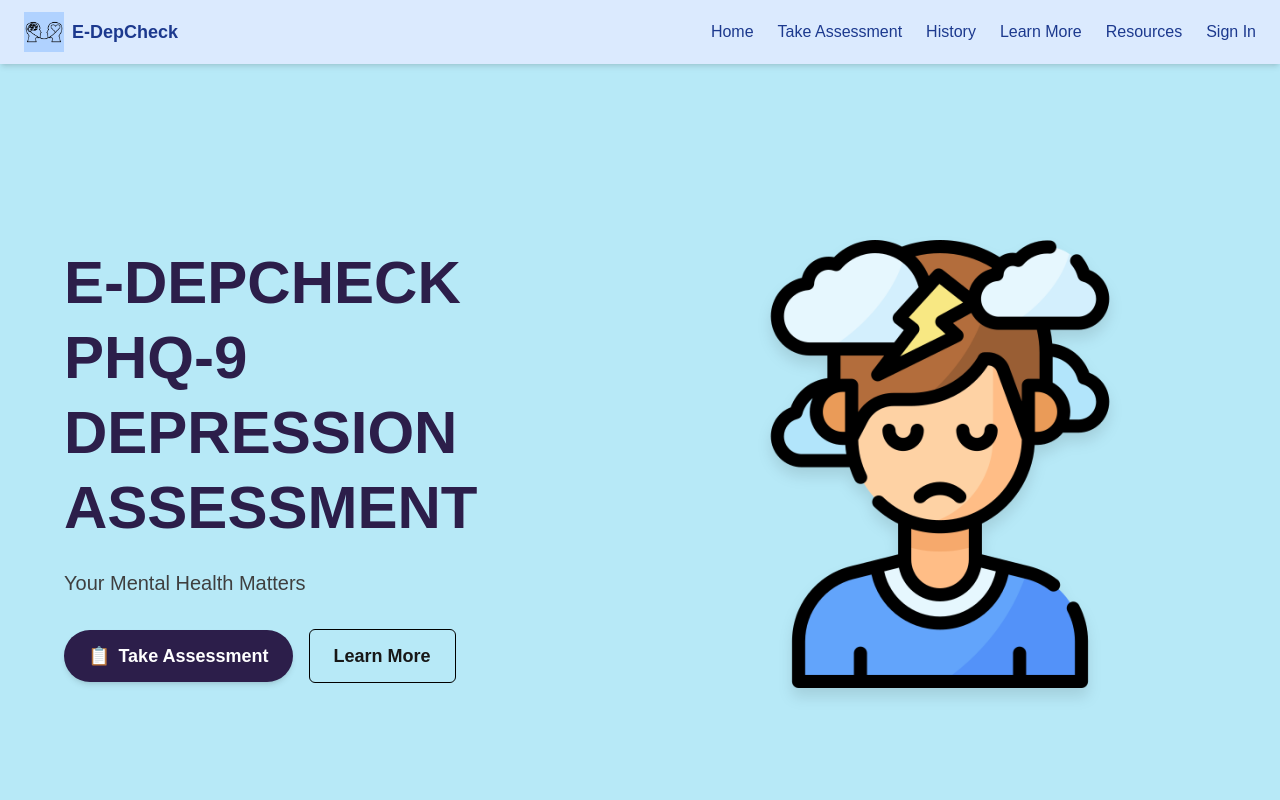
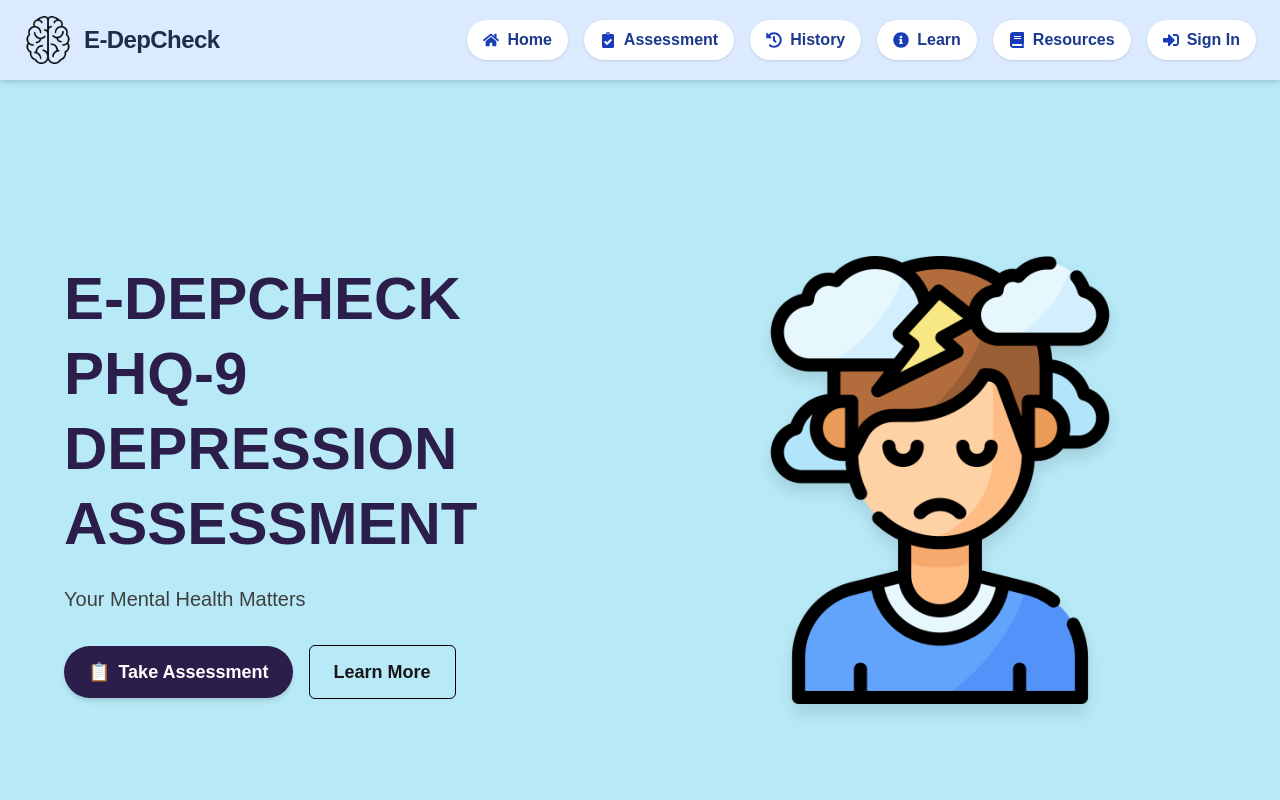
Before and after one commit to Mikey2035/edepcheck_web, a Next.js app: page / in a window 1280 px wide. Shown: the top 800 px of the page. Built offline with nearby package versions, Linux system fonts and the light colour scheme.

Commit message:
Update Header.tsx

```diff
--- a/src/components/partials/Header.tsx
+++ b/src/components/partials/Header.tsx
@@ -3,50 +3,101 @@
 import React, { useState, useEffect } from "react";
 import Link from "next/link";
 import Image from "next/image";
+import {
+  FaHome,
+  FaClipboardCheck,
+  FaHistory,
+  FaInfoCircle,
+  FaBook,
+  FaUserCircle,
+  FaSignInAlt,
+  FaSignOutAlt,
+} from "react-icons/fa";
 
 const Header: React.FC = () => {
-  const [fullName, setFullName] = useState<string | null>(null);
+  const [isProfileDropdownVisible, setIsProfileDropdownVisible] = useState(false);
+  const [username, setUsername] = useState<string | null>(null);
 
   useEffect(() => {
-    const savedFullName = sessionStorage.getItem("fullName");
-    if (savedFullName) {
-      setFullName(savedFullName);
-    }
+    const savedUsername = sessionStorage.getItem("username");
+    if (savedUsername) setUsername(savedUsername);
   }, []);
 
+  const handleLogout = () => {
+    sessionStorage.removeItem("username");
+    setUsername(null);
+    window.location.href = "/sign";
+  };
+
+  const toggleDropdown = () => setIsProfileDropdownVisible((prev) => !prev);
+
   return (
-    <header className="relative z-50 flex justify-between items-center h-16 bg-blue-100 px-6 shadow-md">
-      <div className="flex items-center gap-4">
-        <Link href="/">
-          <div className="flex items-center gap-2 cursor-pointer">
-            <Image
-              src="/images/Mentalhealth.png"
-              alt="E-DepCheck Logo"
-              width={40}
-              height={40}
-            />
-            <span className="font-semibold text-lg text-blue-900">E-DepCheck</span>
-          </div>
-        </Link>
-      </div>
+    <header className="relative z-50 flex justify-between items-center h-20 bg-blue-100 px-6 shadow-md">
+      {/* Logo */}
+      <Link href="/" className="flex items-center gap-3 cursor-pointer">
+        <Image src="/images/Brainicon.png" alt="Logo" width={48} height={48} />
+        <span className="text-2xl font-black text-[#1c2e4a] tracking-tight">
+          E-DepCheck
+        </span>
+      </Link>
 
-      <nav className="flex items-center">
-        <ul className="flex gap-6 items-center text-blue-900 font-medium">
-          <li><Link href="/">Home</Link></li>
-          <li><Link href="/pages/questionnaire">Take Assessment</Link></li>
-          <li><Link href="/pages/history">History</Link></li>
-          <li><Link href="/pages/learnmore">Learn More</Link></li>
-          <li><Link href="/pages/resources">Resources</Link></li>
+      {/* Navigation */}
+      <nav>
+        <ul className="flex gap-4 items-center text-blue-900 font-medium">
+          {/* Reusable Nav Item */}
+          {[
+            { href: "/", label: "Home", icon: <FaHome /> },
+            { href: "/pages/questionnaire", label: "Assessment", icon: <FaClipboardCheck /> },
+            { href: "/pages/history", label: "History", icon: <FaHistory /> },
+            { href: "/pages/learnmore", label: "Learn", icon: <FaInfoCircle /> },
+            { href: "/pages/resources", label: "Resources", icon: <FaBook /> },
+          ].map(({ href, label, icon }) => (
+            <li key={label}>
+              <Link
+                href={href}
+                className="flex items-center gap-2 px-4 py-2 bg-white rounded-full shadow-sm hover:bg-blue-200 transition-transform duration-300 transform hover:scale-105"
+              >
+                <span className="text-blue-800">{icon}</span>
+                <span className="font-semibold">{label}</span>
+              </Link>
+            </li>
+          ))}
 
-          {fullName ? (
-            <li>
-              <Link href="/pages/profile">
-                <span className="cursor-pointer hover:underline">Profile</span>
-              </Link>
+          {/* Profile/Login */}
+          {username ? (
+            <li className="relative">
+              <button
+                onClick={toggleDropdown}
+                className="flex items-center gap-2 px-4 py-2 bg-white rounded-full shadow-sm hover:bg-blue-200 transition-transform duration-300 transform hover:scale-105"
+              >
+                <FaUserCircle className="text-blue-800" />
+                <span className="font-semibold">Profile</span>
+              </button>
+
+              {isProfileDropdownVisible && (
+                <div className="absolute right-0 top-full mt-2 bg-white shadow-lg rounded-md w-48 py-2 animate-fade-in z-50">
+                  <div className="px-4 py-2 text-gray-700 border-b">
+                    {username}
+                  </div>
+                  <button
+                    onClick={handleLogout}
+                    className="flex items-center gap-2 text-blue-600 hover:underline px-4 py-2 w-full text-left"
+                  >
+                    <FaSignOutAlt />
+                    Log Out
+                  </button>
+                </div>
+              )}
             </li>
           ) : (
             <li>
-              <Link href="/sign/login">Sign In</Link>
+              <Link
+                href="/sign"
+                className="flex items-center gap-2 px-4 py-2 bg-white rounded-full shadow-sm hover:bg-blue-200 transition-transform duration-300 transform hover:scale-105"
+              >
+                <FaSignInAlt className="text-blue-800" />
+                <span className="font-semibold">Sign In</span>
+              </Link>
             </li>
           )}
         </ul>
```
